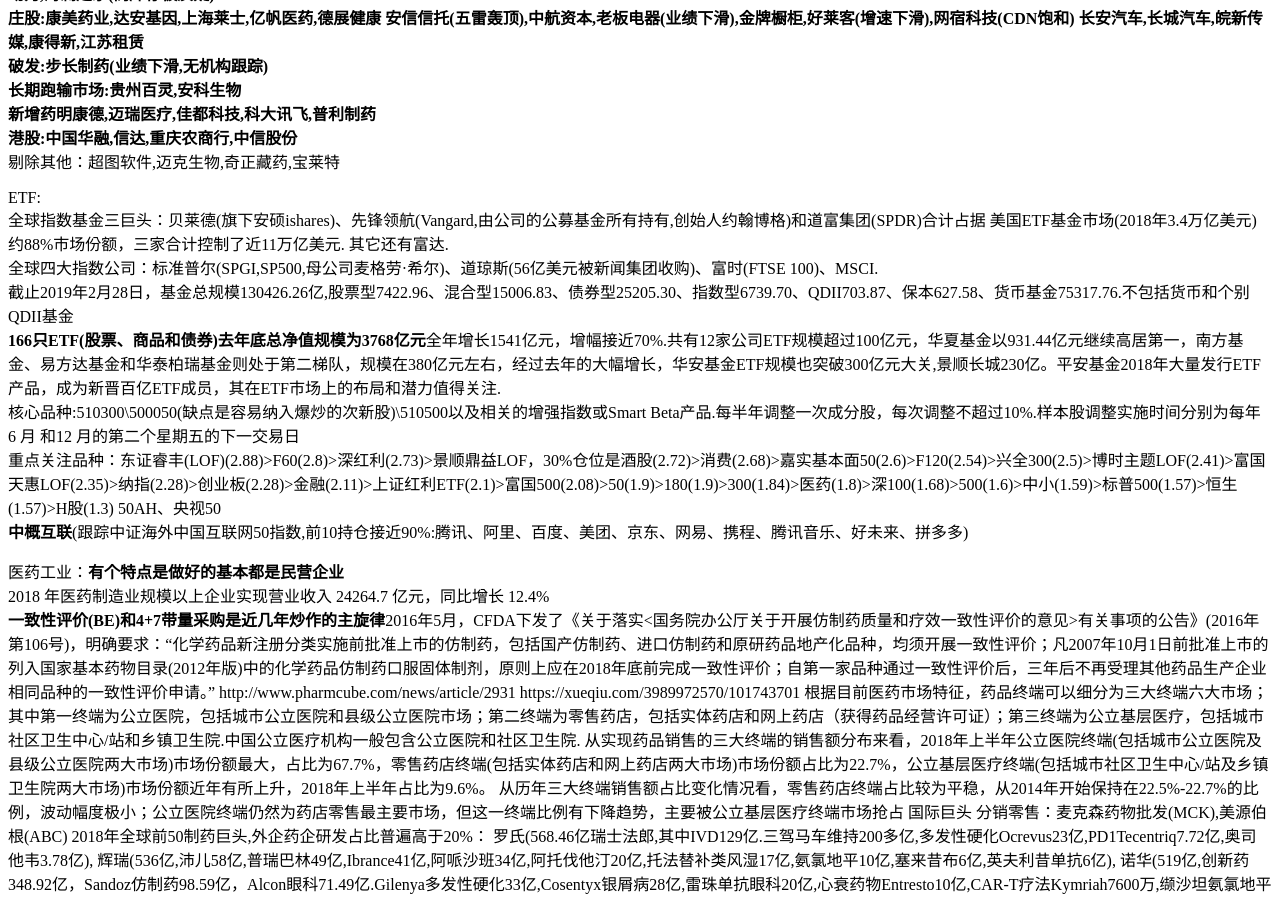
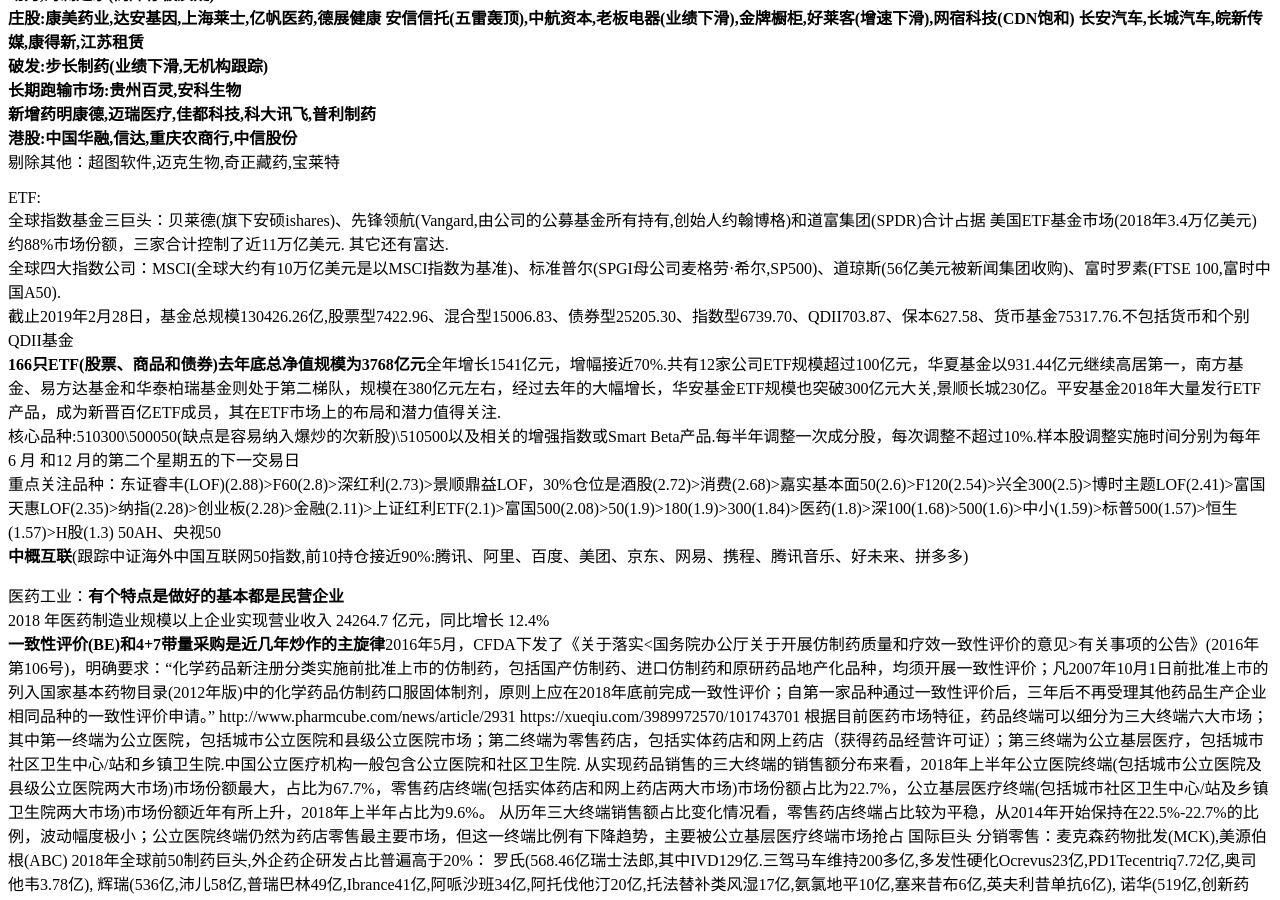
Before and after one commit to kingofhawks/kingofhawks.github.io, a Jekyll site: the page built from _posts/2018-10-27-重点上市公司2018年报汇总.md, in a window 1280 px wide and 900 px high, scrolled down 332 px. Built offline with Jekyll 4.4.1, drawn with Linux system fonts in a browser that asks for light colours; our own code applies the rules of GitHub Pages for plain Markdown files.

Commit message:
update post

```diff
--- a/_posts/2018-10-27-重点上市公司2018年报汇总.md
+++ b/_posts/2018-10-27-重点上市公司2018年报汇总.md
@@ -12,7 +12,7 @@
 ETF:
 全球指数基金三巨头：贝莱德(旗下安硕ishares)、先锋领航(Vangard,由公司的公募基金所有持有,创始人约翰博格)和道富集团(SPDR)合计占据
 美国ETF基金市场(2018年3.4万亿美元)约88%市场份额，三家合计控制了近11万亿美元. 其它还有富达.
-全球四大指数公司：标准普尔(SPGI,SP500,母公司麦格劳·希尔)、道琼斯(56亿美元被新闻集团收购)、富时(FTSE 100)、MSCI.
+全球四大指数公司：MSCI(全球大约有10万亿美元是以MSCI指数为基准)、标准普尔(SPGI母公司麦格劳·希尔,SP500)、道琼斯(56亿美元被新闻集团收购)、富时罗素(FTSE 100,富时中国A50).
 截止2019年2月28日，基金总规模130426.26亿,股票型7422.96、混合型15006.83、债券型25205.30、指数型6739.70、QDII703.87、保本627.58、货币基金75317.76.不包括货币和个别QDII基金
 **166只ETF(股票、商品和债券)去年底总净值规模为3768亿元**全年增长1541亿元，增幅接近70%.共有12家公司ETF规模超过100亿元，华夏基金以931.44亿元继续高居第一，南方基金、易方达基金和华泰柏瑞基金则处于第二梯队，规模在380亿元左右，经过去年的大幅增长，华安基金ETF规模也突破300亿元大关,景顺长城230亿。平安基金2018年大量发行ETF产品，成为新晋百亿ETF成员，其在ETF市场上的布局和潜力值得关注.
 核心品种:510300\500050(缺点是容易纳入爆炒的次新股)\510500以及相关的增强指数或Smart Beta产品.每半年调整一次成分股，每次调整不超过10%.样本股调整实施时间分别为每年 6 月 和12 月的第二个星期五的下一交易日
```
